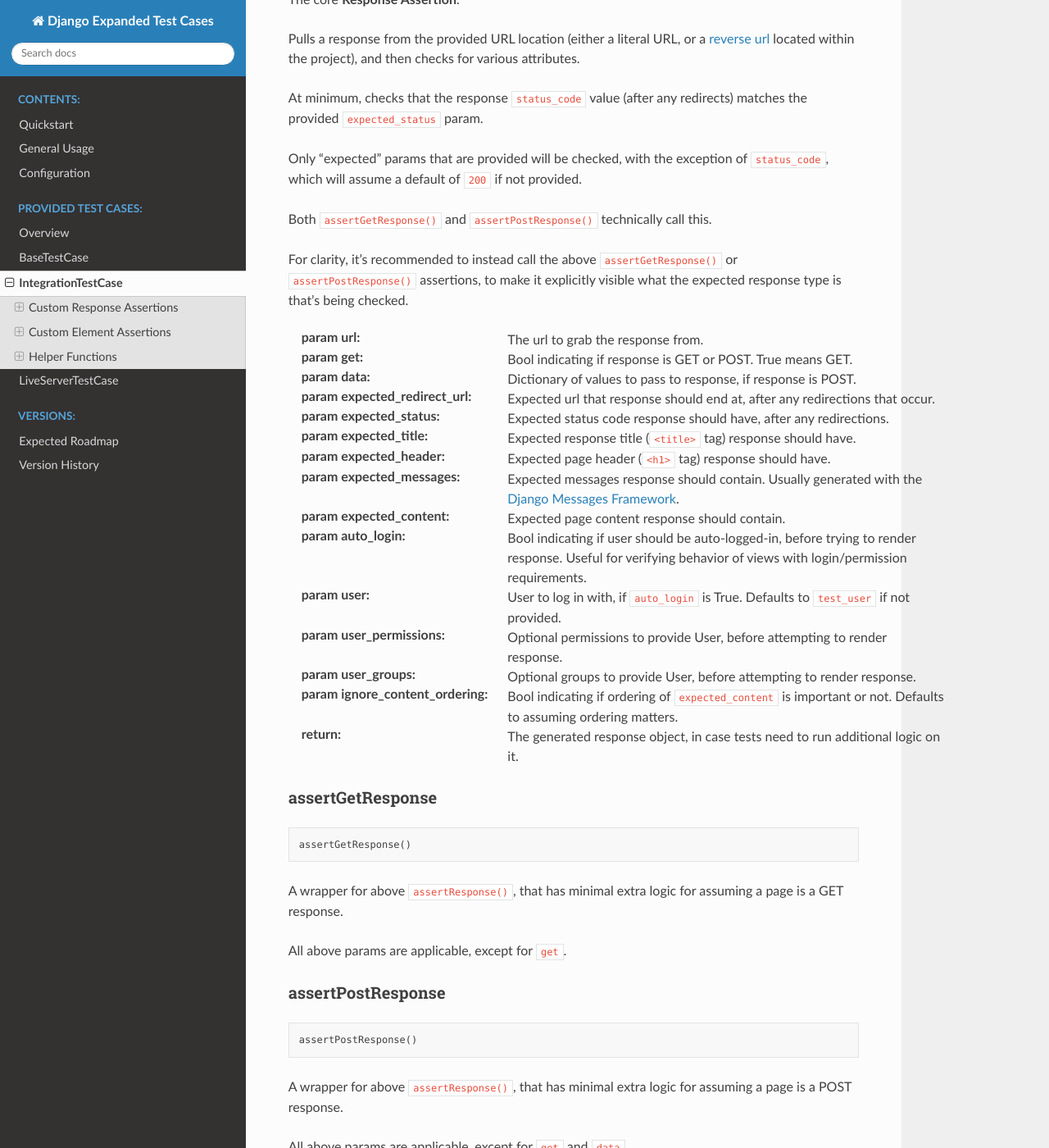
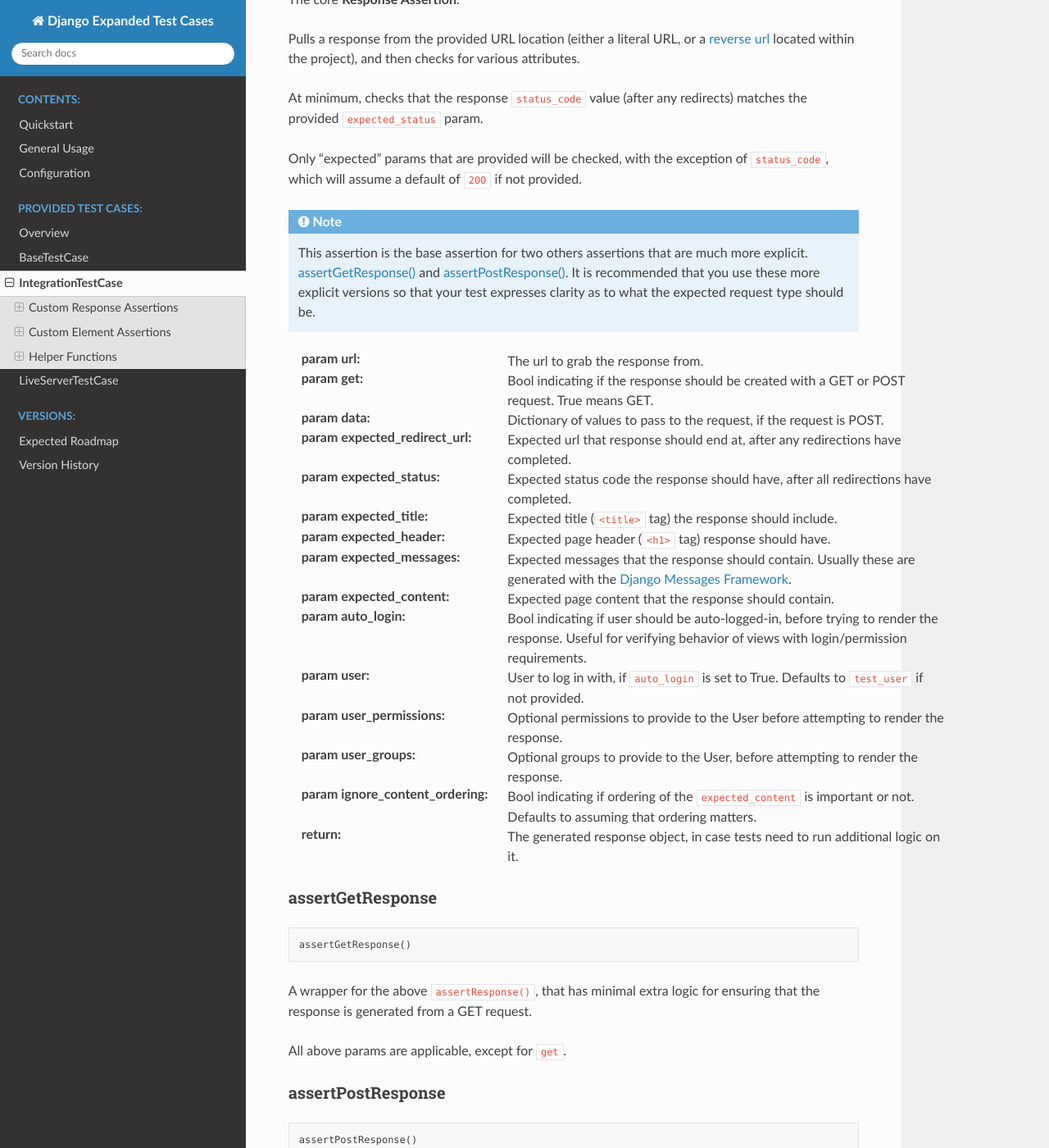
Before and after one commit to brodriguez8774/django-expanded-test-cases, a Sphinx documentation site: the page built from docs/source/test_cases/integration_test_case.rst, in a window 1280 px wide and 1400 px high, scrolled down 1126 px. Shown: the whole window at 82% size. Built offline with Sphinx 7.4.7 and the Read the Docs theme 2.0.0, drawn with Linux system fonts in a browser that asks for light colours; some of the changed text lies outside the part shown.

Commit message:
Update test case doc pages to increase clarity and fix errors.

```diff
--- a/docs/source/test_cases/integration_test_case.rst
+++ b/docs/source/test_cases/integration_test_case.rst
@@ -65,40 +65,44 @@ redirects) matches the provided ``expected_status`` param.
 Only "expected" params that are provided will be checked, with the exception
 of ``status_code``, which will assume a default of ``200`` if not provided.
 
-Both ``assertGetResponse()`` and ``assertPostResponse()`` technically call
-this.
+.. note::
 
-For clarity, it's recommended to instead call the above
-``assertGetResponse()`` or ``assertPostResponse()`` assertions, to make it
-explicitly visible what the expected response type is that's being checked.
+    This assertion is the base assertion for two others assertions that are much
+    more explicit.
+    :ref:`assertGetResponse() <assertGetResponse>` and
+    :ref:`assertPostResponse() <assertPostResponse>`.
+    It is recommended that you use these more explicit versions so that your
+    test expresses clarity as to what the expected request type should be.
 
 :param url: The url to grab the response from.
-:param get: Bool indicating if response is GET or POST. True means GET.
-:param data: Dictionary of values to pass to response, if response is POST.
+:param get: Bool indicating if the response should be created with a GET or POST
+           request. True means GET.
+:param data: Dictionary of values to pass to the request, if the request is
+            POST.
 :param expected_redirect_url: Expected url that response should end at, after
-                             any redirections that occur.
-:param expected_status: Expected status code response should have, after any
-                       redirections.
-:param expected_title: Expected response title (``<title>`` tag) response
-                      should have.
+                             any redirections have completed.
+:param expected_status: Expected status code the response should have, after all
+                       redirections have completed.
+:param expected_title: Expected title (``<title>`` tag) the response should
+                      include.
 :param expected_header: Expected page header (``<h1>`` tag) response should
                        have.
-:param expected_messages: Expected messages response should contain. Usually
-                         generated with the
+:param expected_messages: Expected messages that the response should contain.
+                         Usually these are generated with the
                          `Django Messages Framework <https://docs.djangoproject.com/en/dev/ref/contrib/messages/>`_.
-:param expected_content: Expected page content response should contain.
+:param expected_content: Expected page content that the response should contain.
 :param auto_login: Bool indicating if user should be auto-logged-in, before
-                  trying to render response. Useful for verifying behavior
+                  trying to render the response. Useful for verifying behavior
                   of views with login/permission requirements.
-:param user: User to log in with, if ``auto_login`` is True. Defaults to
+:param user: User to log in with, if ``auto_login`` is set to True. Defaults to
             ``test_user`` if not provided.
-:param user_permissions: Optional permissions to provide User, before
-                        attempting to render response.
-:param user_groups: Optional groups to provide User, before attempting to
-                   render response.
-:param ignore_content_ordering: Bool indicating if ordering of
+:param user_permissions: Optional permissions to provide to the User before
+                        attempting to render the response.
+:param user_groups: Optional groups to provide to the User, before attempting to
+                   render the response.
+:param ignore_content_ordering: Bool indicating if ordering of the
                                ``expected_content`` is important or not.
-                               Defaults to assuming ordering matters.
+                               Defaults to assuming that ordering matters.
 
 :return: The generated response object, in case tests need to run additional
         logic on it.
@@ -111,8 +115,8 @@ assertGetResponse
 
     assertGetResponse()
 
-A wrapper for above ``assertResponse()``, that has minimal extra logic for
-assuming a page is a GET response.
+A wrapper for the above ``assertResponse()``, that has minimal extra logic for
+ensuring that the response is generated from a GET request.
 
 All above params are applicable, except for ``get``.
 
@@ -124,8 +128,8 @@ assertPostResponse
 
     assertPostResponse()
 
-A wrapper for above ``assertResponse()``, that has minimal extra logic for
-assuming a page is a POST response.
+A wrapper for the above ``assertResponse()``, that has minimal extra logic for
+ensuring that the response is generated from a POST request.
 
 All above params are applicable, except for ``get`` and ``data``.
 
@@ -140,8 +144,9 @@ The **Element Assertions** check for the existence and state of a specific
 element within a `Django Response Object
 <https://docs.djangoproject.com/en/dev/ref/request-response/#httpresponse-objects>`_.
 
-They then each return the verified element, in case further testing is required
-that the assertion cannot handle.
+Each assertion returns the verified element. This is so that any further
+required testing that the assertion didn't handle can be easily performed on
+the element.
 
 
 assertRedirects
@@ -151,15 +156,16 @@ assertRedirects
 
     assertRedirects()
 
-Asserts that a response is redirected to a specific URL.
+Asserts that a request is redirected to a specific URL.
 
 Most functionality comes from Django's default assertRedirects() function.
 
 However, this adds additional wrapper logic to:
+
 * Check that provided response param is a valid Response object, and attempts
-to generate one if not.
-* Attempts to grab URL as a
-`reverse <https://docs.djangoproject.com/en/dev/ref/urlresolvers/#reverse>`_.
+  to generate one if not.
+* Attempts to grab the URL as a
+  `reverse <https://docs.djangoproject.com/en/dev/ref/urlresolvers/#reverse>`_.
 
 :param response: Response object to check against.
 :param expected_redirect_url: Expected path that response should redirect to.
@@ -178,7 +184,7 @@ Asserts that a response has a given status code value.
 
 :param response: Response object to check against.
 :param expected_status: Expected status code that response should have, after
-                       any redirections.
+                       any redirections are completed.
 
 :return: The found status code value, in case tests need to run additional
         logic on it.
@@ -277,17 +283,17 @@ expected strings.
    is provided into the ``expected_messages`` param, and then not found in the
    page response.
 
-   It will NOT fail if messages exist in the response, but are not checked.
+   It will **NOT** fail if messages exist in the response, but are not checked.
 
    For example, if we have a response containing messages of
-   ["Message #1", "Message #2", "Message #3"], then the following will check
-   for a single message, find it, and then ignore the remaining other two
-   messages pass:
+   ["Message #1", "Message #2", "Message #3"] and use the following code to
+   check for a single message, the unchecked messages (#1 and #3) will be
+   ignored and the assertion will pass:
 
    ``self.assertContextMessages(response, 'Message #2')``
 
    In the future, there will likely be an option to change this behavior, so
-   that if there are messages on the page that are NOT checked via the
+   that if there are messages on the page that are **NOT** checked via the
    ``expected_messages`` param, then the ``assertContextMessages()`` assertion
    will fail.
 
--- a/docs/source/test_cases/live_server_test_case.rst
+++ b/docs/source/test_cases/live_server_test_case.rst
@@ -3,7 +3,7 @@ LiveServerTestCase
 
 
 The **LiveServerTestCase** class provides additional wrapper functionality for
-writing UnitTests which directly check a browser window instance, such as
+writing tests that directly check a browser window instance, such as
 `Selenium <https://www.selenium.dev/documentation/>`_.
 
 
--- a/docs/source/test_cases/overview.rst
+++ b/docs/source/test_cases/overview.rst
@@ -3,7 +3,7 @@ Overview
 
 All TestCases in ``django-expanded-test-cases`` use Django's original
 `TestCase <https://docs.djangoproject.com/en/dev/topics/testing/overview/>`_
-as a baseline.
+as a base class.
 
 From there, the following TestCase classes provide additional functionality:
 
```
Also changed, not shown: other parts of docs/source/test_cases/integration_test_case.rst (+2 -2 lines), docs/source/test_cases/base_test_case.rst (+9 -8 lines).
